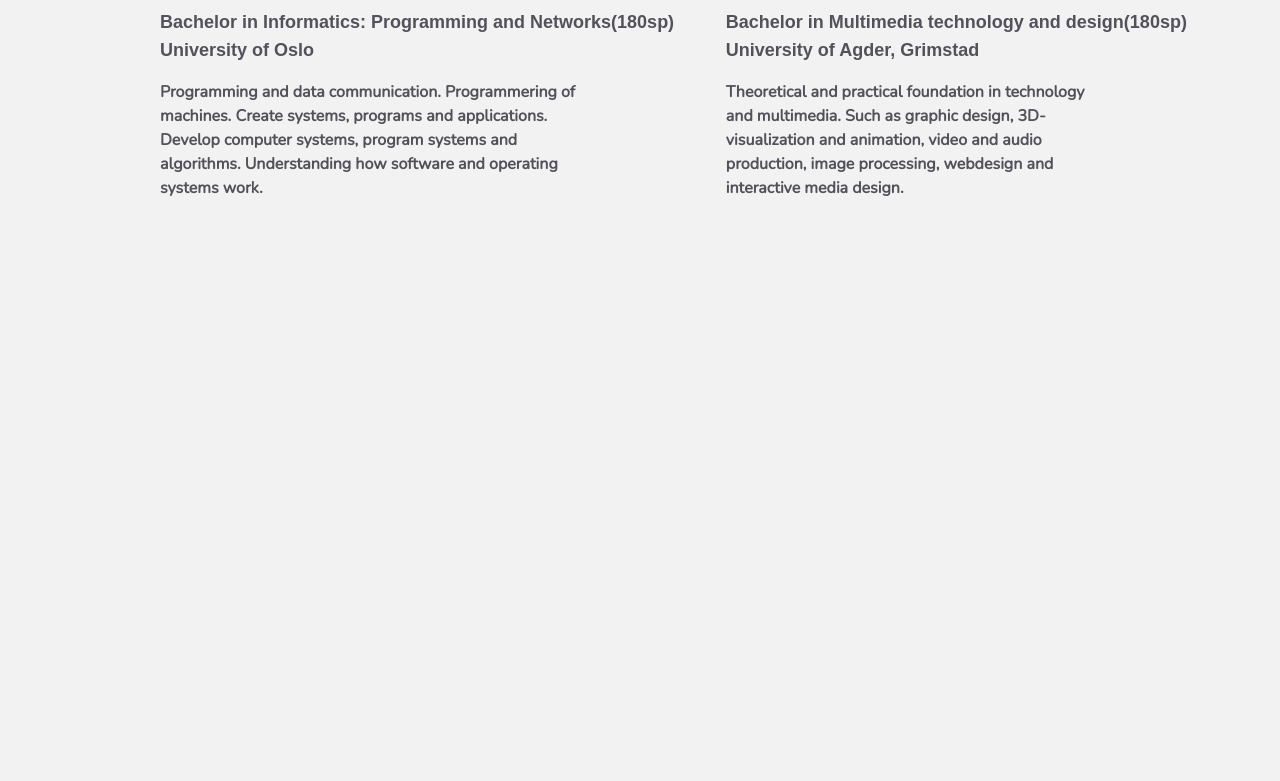
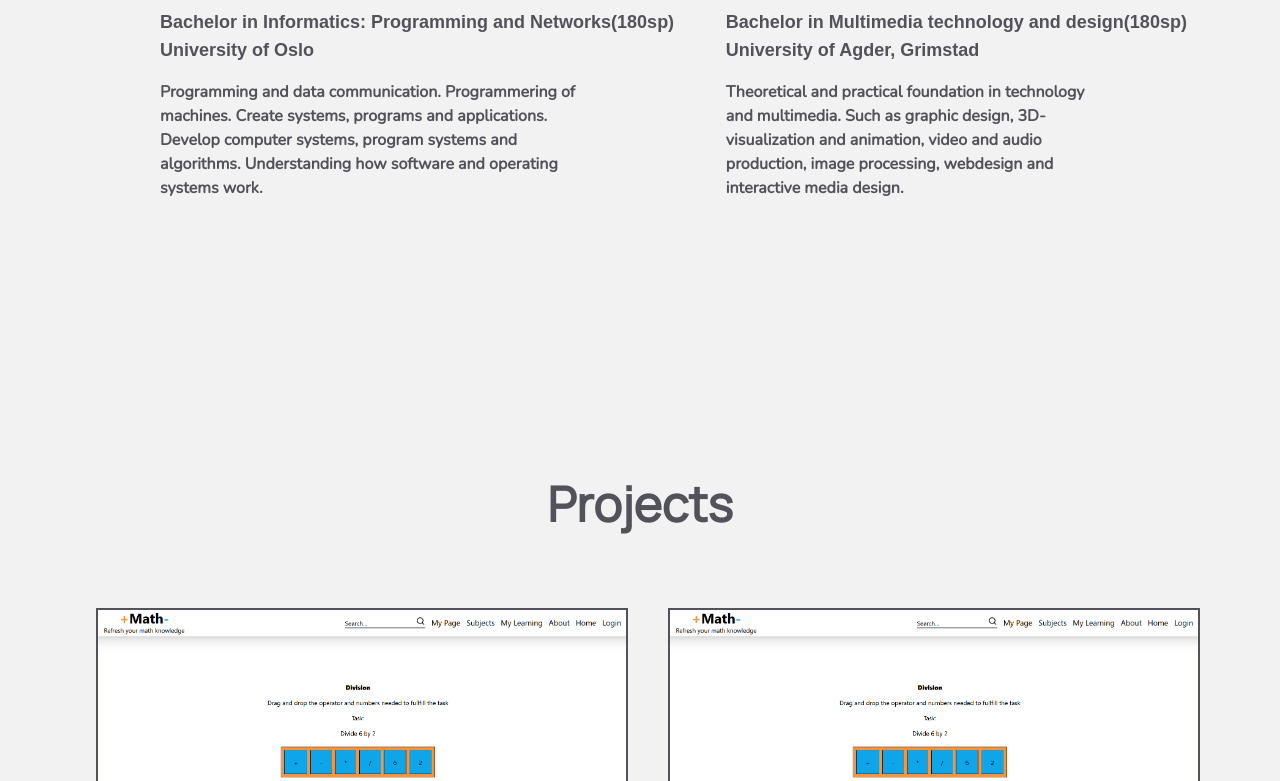
Before and after one commit to MartinPettersen/sixth-portfolio-page, a Next.js app: page / in a window 1280 px wide. Shown: the part 2000-2781 px from the top of the page. Before the commit the page ends 2560 px from the top, so only its background shows below. Built offline with nearby package versions, Linux system fonts and the light colour scheme.

Commit message:
add a projects page

```diff
--- a/app/pages/Education.tsx
+++ b/app/components/(pages)/Education.tsx
@@ -15,7 +15,7 @@
     <div className="flex flex-col gap-20 font-bold min-h-screen min-w-screen items-center justify-center pb-20">
       <h1 className="font-manrope text-5xl">Education</h1>
 
-      <div className="flex flex-col sm:flex-row gap-10  items-center justify-center pl-20">
+      <div className="flex flex-col sm:flex-row gap-10  items-center justify-center sm:pl-20">
         <div className="flex flex-col gap-4  ">
           <div className="text-lg">
             <h2>{headlineOne}</h2>
--- /dev/null
+++ b/app/components/(pages)/Projects.tsx
@@ -0,0 +1,88 @@
+import React from "react";
+import Image from "next/image";
+
+const Projects = () => {
+  const textScreen =
+    "This is a webpage project. Lorem ipsum etc and all that JAZZ if you get my drift";
+  const textPhone =
+    "This is a SmartPhone project. Lorem ipsum etc and all that JAZZ if you get my drift";
+
+  return (
+    <div className="flex flex-col gap-20 font-bold min-h-screen min-w-screen items-center justify-center pb-20">
+      <h1 className="font-manrope text-5xl">Projects</h1>
+
+      <div className="grid grid-cols-1 sm:grid-cols-2 gap-10  items-center justify-center sm:pl-4">
+        <div className="flex flex-col gap-0 items-center justify-center">
+          <Image
+            src={"/images/screen_image.png"}
+            alt={"Project Image"}
+            layout="responsive"
+            width={200}
+            height={200}
+            className="object-cover border-solid border-2 border-[#52525b]"
+          />
+          <p className="font-nunito w-[90%] sm:w-[80%]">{textScreen}</p>
+        </div>
+
+        <div className="flex flex-col gap-0 items-center justify-center">
+          <Image
+            src={"/images/screen_image.png"}
+            alt={"Project Image"}
+            layout="responsive"
+            width={200}
+            height={200}
+            className="object-cover  border-solid border-2 border-[#52525b]"
+          />
+          <p className="font-nunito w-[90%] sm:w-[80%]">{textScreen}</p>
+        </div>
+        <div className="flex flex-col gap-0 items-center justify-center">
+          <Image
+            src={"/images/screen_image.png"}
+            alt={"Project Image"}
+            layout="responsive"
+            width={200}
+            height={200}
+            className="object-cover border-solid border-2 border-[#52525b]"
+          />
+          <p className="font-nunito w-[90%] sm:w-[80%]">{textScreen}</p>
+        </div>
+
+        <div className="flex flex-col gap-0 items-center justify-center">
+          <Image
+            src={"/images/phone_image.png"}
+            alt={"Project Image"}
+            layout="static"
+            width={200}
+            height={200}
+            className="object-contain  border-solid border-2 border-[#52525b]"
+          />
+          <p className="font-nunito w-[90%] sm:w-[80%]">{textPhone}</p>
+        </div>
+        <div className="flex flex-col gap-0 items-center justify-center">
+          <Image
+            src={"/images/phone_image.png"}
+            alt={"Project Image"}
+            layout="static"
+            width={200}
+            height={200}
+            className="object-contain  border-solid border-2 border-[#52525b]"
+          />
+          <p className="font-nunito w-[90%] sm:w-[80%]">{textPhone}</p>
+        </div>
+                <div className="flex flex-col gap-0 items-center justify-center">
+          <Image
+            src={"/images/phone_image.png"}
+            alt={"Project Image"}
+            layout="static"
+            width={200}
+            height={200}
+            className="object-contain  border-solid border-2 border-[#52525b]"
+          />
+          <p className="font-nunito w-[90%] sm:w-[80%]">{textPhone}</p>
+        </div>
+      </div>
+    </div>
+  );
+};
+
+export default Projects;
--- a/app/page.tsx
+++ b/app/page.tsx
@@ -1,7 +1,8 @@
 import Navbar from "./components/(navigation)/Navbar";
-import About from "./pages/About";
-import Education from "./pages/Education";
-import Welcome from "./pages/Welcome";
+import About from "./components/(pages)/About";
+import Education from "./components/(pages)/Education";
+import Projects from "./components/(pages)/Projects";
+import Welcome from "./components/(pages)/Welcome";
 
 export default function Home() {
   return (
@@ -10,6 +11,7 @@
       <Welcome />
       <About />
       <Education />
+      <Projects />
     </div>
   );
 }
```
Also changed, not shown: app/components/(pages)/About.tsx (renamed from app/pages/About.tsx), app/components/(pages)/Welcome.tsx (renamed from app/pages/Welcome.tsx), public/images/phone_image.PNG (added), public/images/screen_image.png (added).
